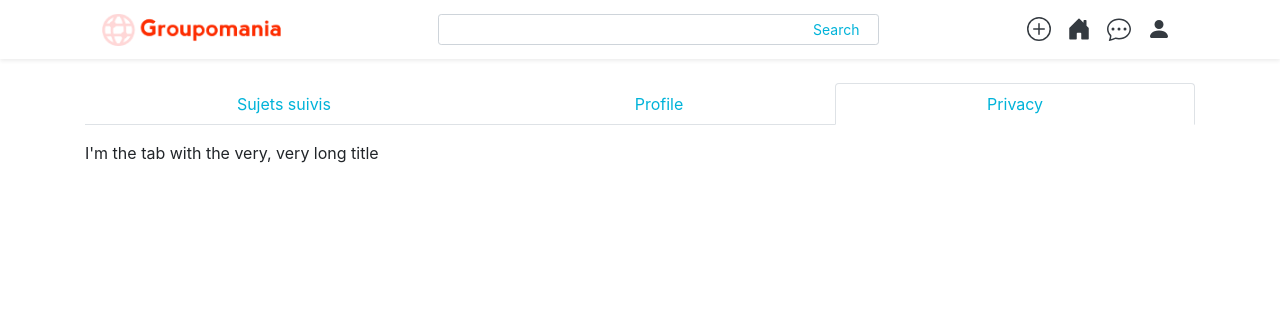
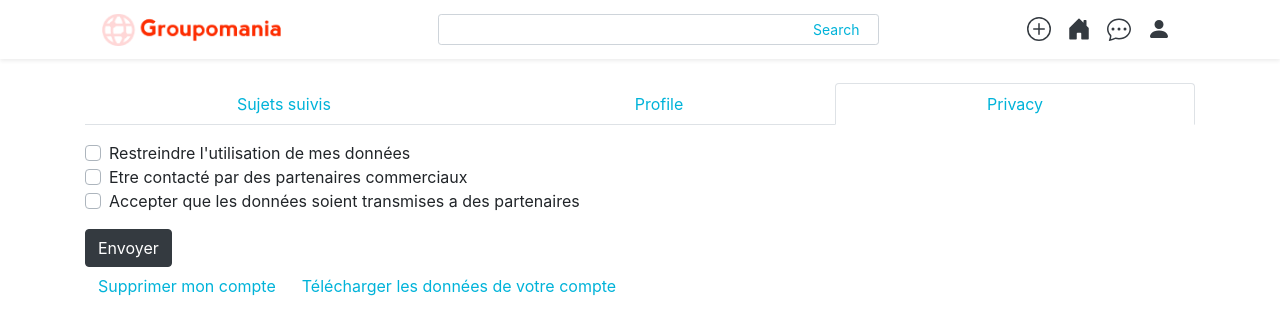
Before and after one commit to dimitriobin/P07-Groupomania, a Vue app in the folder front_end/: page /personal in a window 1280 px wide. Both pictures are taken after a click on the tab "Privacy". Shown: the top 334 px of the page. Built offline with nearby package versions, Linux system fonts and the light colour scheme.

Commit message:
add the content for privacy's section

```diff
--- a/front_end/src/views/PersonalAccount.vue
+++ b/front_end/src/views/PersonalAccount.vue
@@ -1,6 +1,7 @@
 <template>
   <section id="PersonalAccount">
     <b-tabs content-class="mt-3" fill>
+      <!-- Subjects -->
       <b-tab title="Sujets suivis">
         <b-list-group flush tag="ul">
           <b-list-group-item tag="li">
@@ -25,6 +26,7 @@
           </b-list-group-item>
         </b-list-group>
       </b-tab>
+      <!-- Profile -->
       <b-tab title="Profile">
         <b-form >
           <b-form-group
@@ -126,7 +128,27 @@
           <b-button type="submit" variant="dark">Envoyer</b-button>
         </b-form>
       </b-tab>
-      <b-tab title="Privacy"><p>I'm the tab with the very, very long title</p></b-tab>
+      <!-- Privacy -->
+      <b-tab title="Privacy">
+        <b-form>
+          <b-form-group>
+            <b-form-checkbox-group id="checkboxes" stacked>
+              <b-form-checkbox value="restricted">
+                Restreindre l'utilisation de mes données
+              </b-form-checkbox>
+              <b-form-checkbox value="contacted">
+                Etre contacté par des partenaires commerciaux
+              </b-form-checkbox>
+              <b-form-checkbox value="sharedWithPartners">
+                Accepter que les données soient transmises a des partenaires
+              </b-form-checkbox>
+            </b-form-checkbox-group>
+          </b-form-group>
+          <b-button type="submit" variant="dark">Envoyer</b-button>
+        </b-form>
+        <b-button type="submit" variant="link">Supprimer mon compte</b-button>
+        <b-button type="submit" variant="link">Télécharger les données de votre compte</b-button>
+      </b-tab>
     </b-tabs>
   </section>
 </template>
```
